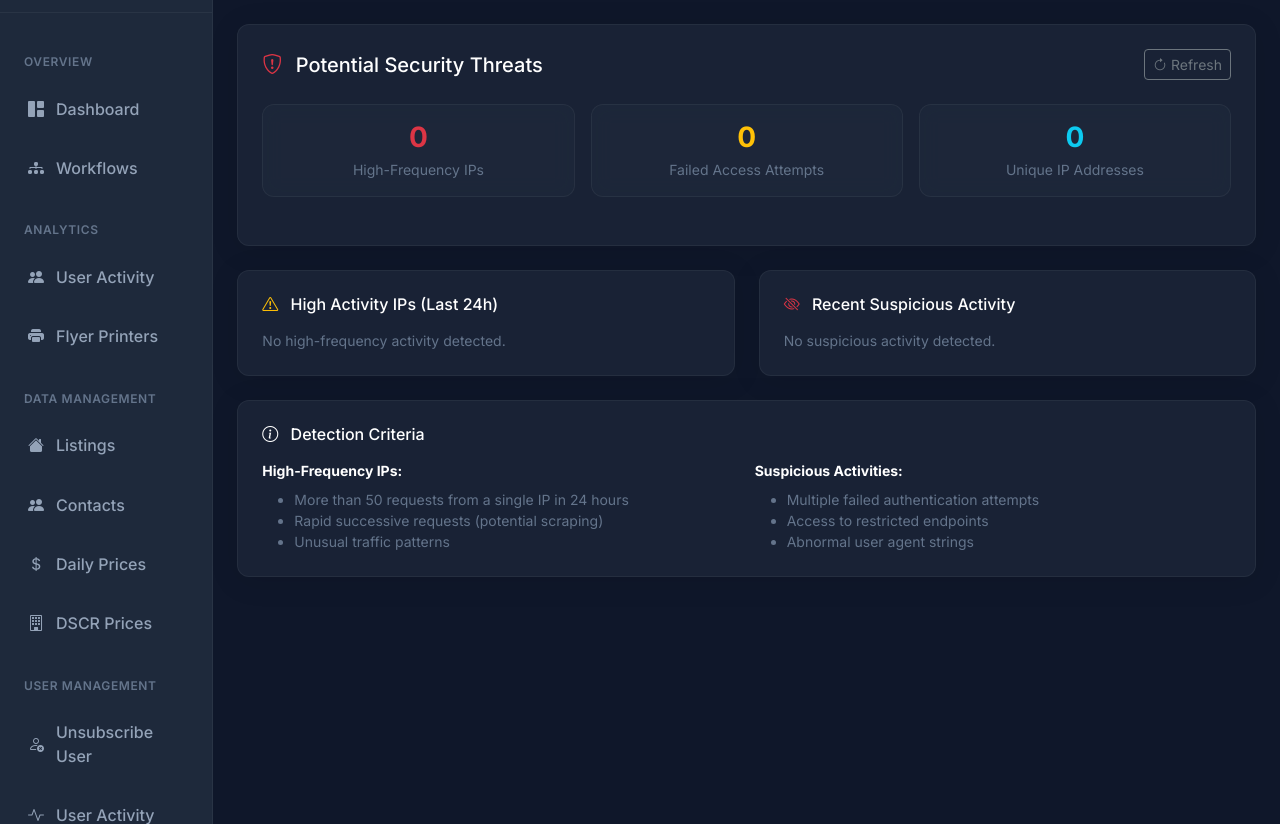
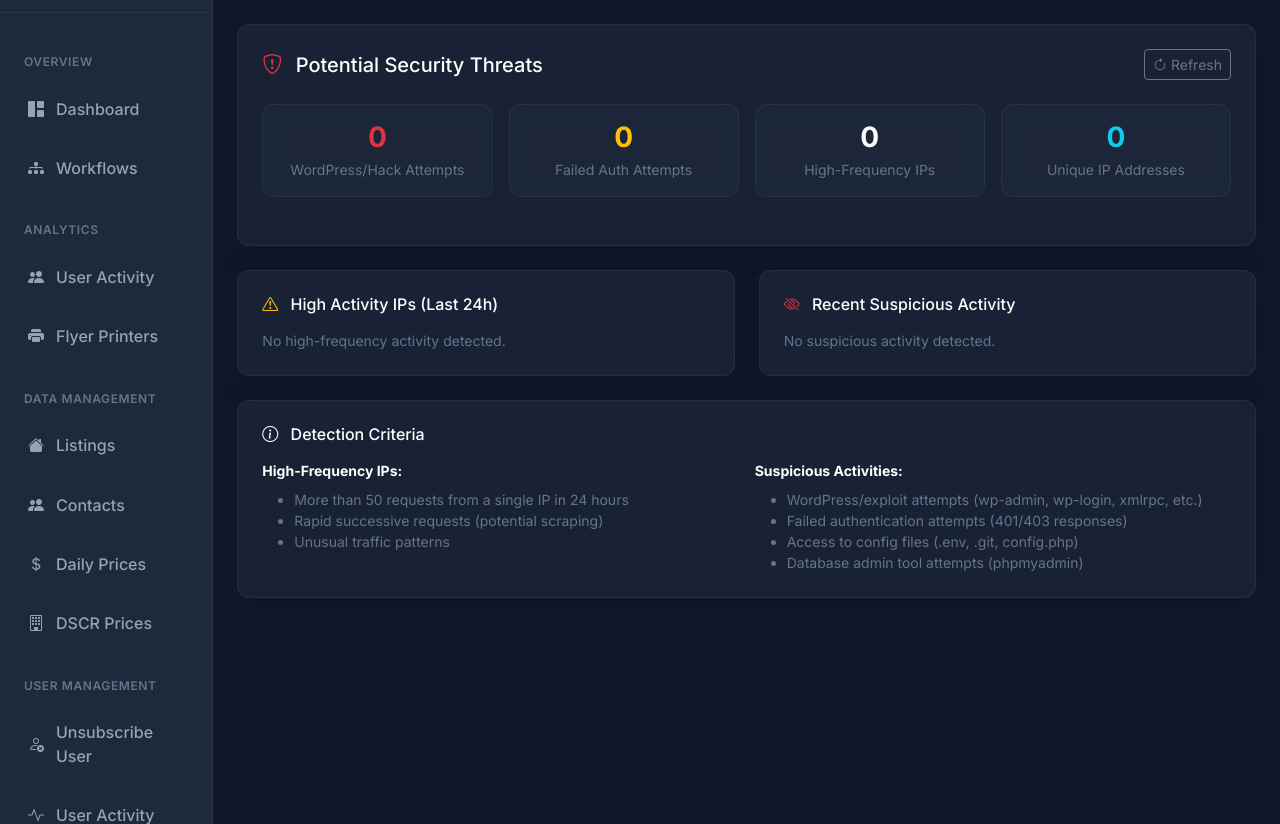
Before and after one commit to programmeroo/RRR_Admin, a Flask app: page /admin/suspicious-activity in a window 1280 px wide. Shown: the part 72-896 px from the top of the page. Run offline with Flask 3, Linux system fonts and the light colour scheme; parts of the project's set-up code (start-up, migrations or seed data) failed here and were passed over.

Commit message:
Minor updates

```diff
--- a/routes/admin_routes.py
+++ b/routes/admin_routes.py
@@ -231,7 +231,7 @@ def dashboard():
                 rates[loan_type_map[loan_type]] = rate_value
 
     # Get flyer printers count
-    all_activities, _ = api.get_activities(page=1, per_page=50)
+    all_activities, _ = api.get_activities(page=1, per_page=5000, action_like='print_flyer%')
 
     # Handle pagination format and count unique emails
     flyer_printers_count = 0
@@ -305,8 +305,8 @@ def user_print_activity():
         log(f'Error extracting activities: {result}', 'danger')
 
     """View users who printed flyers from the website"""
-    # Get all activities and filter for print_flyer actions
-    all_activities, status_code = api.get_activities(page=1, per_page=50)
+    # Get all activities where contact_id > 2 (exclude system/test contacts)
+    all_activities, status_code = api.get_activities(page=1, per_page=5000, contact_id_gt=2)
     if status_code != 200:
         log(f'Error loading activities: {all_activities}', 'danger')
         activities = []
@@ -358,7 +358,8 @@ def user_print_activity():
 
 @admin_bp.route('/visitor-activity')
 def visitor_activity():
-    all_activities, status_code = api.get_activities(page=1, per_page=50)
+    # Get all activities where contact_id > 2 (exclude system/test contacts)
+    all_activities, status_code = api.get_activities(page=1, per_page=5000, contact_id_gt=2)
     if status_code != 200:
         log(f'Error loading activities: {all_activities}', 'danger')
         activities = []
@@ -411,8 +412,8 @@ def visitor_activity():
 @admin_bp.route('/export-visitor-activity')
 def export_visitor_activity():
     """Export user activity to CSV"""
-    # Get all activities and filter for print_flyer actions
-    all_activities, status_code = api.get_activities(page=1, per_page=50)
+    # Get all activities where contact_id > 2 (exclude system/test contacts)
+    all_activities, status_code = api.get_activities(page=1, per_page=5000, contact_id_gt=2)
 
     if status_code != 200:
         log(f'Error loading activities for export: {all_activities}', 'danger')
@@ -488,8 +489,8 @@ def export_visitor_activity():
 @admin_bp.route('/export-print-activity')
 def export_print_activity():
     """Export user activity to CSV"""
-    # Get all activities and filter for print_flyer actions
-    all_activities, status_code = api.get_activities(activity_type="print_flyer")
+    # Get all print flyer activities
+    all_activities, status_code = api.get_activities(page=1, per_page=5000, action_like='print_flyer%')
 
     if status_code != 200:
         log(f'Error loading activities for export: {all_activities}', 'danger')
@@ -583,7 +584,8 @@ def listings():
 
 def _get_flyer_printer_data():
     """Helper to get and filter flyer printer data"""
-    all_activities, status_code = api.get_activities(page=1, per_page=50)
+    # Filter at API level by action pattern (print_flyer_owner, print_flyer_dscr, etc.)
+    all_activities, status_code = api.get_activities(page=1, per_page=5000, action_like='print_flyer%')
 
     if status_code != 200:
         log(f"API error: {all_activities}", 'danger')
@@ -754,26 +756,45 @@ def suspicious_activity():
             ip = log_entry.get('ip_address', 'Unknown')
             ip_counts[ip] = ip_counts.get(ip, 0) + 1
 
-            # Flag suspicious patterns
+            # Flag suspicious patterns - only unauthorized access attempts
             endpoint = log_entry.get('endpoint', '')
             status_code = log_entry.get('status_code', 200)
 
-            # Failed auth attempts, unusual endpoints
-            if status_code in [401, 403, 404] or 'admin' in endpoint or 'api_key' in endpoint:
+            # Only flag failed auth attempts (401/403), not 404s which are common for legitimate API requests
+            if status_code in [401, 403]:
                 suspicious_activities.append({
                     'ip_address': ip,
-                    'activity_type': 'API Access',
-                    'action': f"{log_entry.get('method', 'GET')} {endpoint}",
+                    'activity_type': 'Failed Auth',
+                    'action': f"{log_entry.get('method', 'GET')} {endpoint} ({status_code})",
                     'created': log_entry.get('created', ''),
                     'email': None,
                     'email_address': None
                 })
 
-    # Process web logs
+    # Process web logs - look for WordPress/hacking attempts
+    wordpress_patterns = ['/wp-', 'wp-admin', 'wp-login', 'wp-content', 'wp-includes',
+                         'xmlrpc', 'phpmyadmin', '.env', '.git', 'config.php',
+                         'admin.php', 'install.php', 'setup.php']
+
     if isinstance(web_logs, list):
         for log_entry in web_logs:
             ip = log_entry.get('ip_address', 'Unknown')
             ip_counts[ip] = ip_counts.get(ip, 0) + 1
+
+            # Check for WordPress/hack attempts
+            path = log_entry.get('path', '').lower()
+            status_code = log_entry.get('status_code', 200)
+
+            # Flag any WordPress-related requests or common exploit attempts
+            if any(pattern in path for pattern in wordpress_patterns):
+                suspicious_activities.append({
+                    'ip_address': ip,
+                    'activity_type': 'Hack Attempt',
+                    'action': f"{log_entry.get('method', 'GET')} {path} ({status_code})",
+                    'created': log_entry.get('created', ''),
+                    'email': None,
+                    'email_address': None
+                })
 
     # Identify high-frequency IPs (potential DDoS or scraping)
     high_frequency_ips = [
@@ -788,7 +809,8 @@ def suspicious_activity():
 
     stats = {
         'high_frequency_ips': len(high_frequency_ips),
-        'failed_attempts': len([a for a in suspicious_activities if '401' in str(a) or '403' in str(a)]),
+        'failed_attempts': len([a for a in suspicious_activities if a['activity_type'] == 'Failed Auth']),
+        'hack_attempts': len([a for a in suspicious_activities if a['activity_type'] == 'Hack Attempt']),
         'unique_ips': len(ip_counts)
     }
 
--- a/services/database_access.py
+++ b/services/database_access.py
@@ -267,7 +267,7 @@ def get_web_log(**kwargs):
 
 
 def purge_api_log(log="api_log", before=""):
-    return _request("REMOVE", "appi_log", params={"log":log, "before": before})
+    return _request("REMOVE", "api_log", params={"log":log, "before": before})
 
 
 # debug=False, max_send=25, week=0
--- a/templates/admin/suspicious_activity.html
+++ b/templates/admin/suspicious_activity.html
@@ -16,19 +16,25 @@
   </div>
 
   <div class="row g-3 mb-4">
-    <div class="col-md-4">
+    <div class="col-md-3">
       <div class="glass-card p-3 text-center">
-        <h3 class="fw-bold text-danger mb-1">{{ stats.high_frequency_ips }}</h3>
+        <h3 class="fw-bold text-danger mb-1">{{ stats.hack_attempts }}</h3>
+        <p class="text-muted small mb-0">WordPress/Hack Attempts</p>
+      </div>
+    </div>
+    <div class="col-md-3">
+      <div class="glass-card p-3 text-center">
+        <h3 class="fw-bold text-warning mb-1">{{ stats.failed_attempts }}</h3>
+        <p class="text-muted small mb-0">Failed Auth Attempts</p>
+      </div>
+    </div>
+    <div class="col-md-3">
+      <div class="glass-card p-3 text-center">
+        <h3 class="fw-bold text-orange mb-1">{{ stats.high_frequency_ips }}</h3>
         <p class="text-muted small mb-0">High-Frequency IPs</p>
       </div>
     </div>
-    <div class="col-md-4">
-      <div class="glass-card p-3 text-center">
-        <h3 class="fw-bold text-warning mb-1">{{ stats.failed_attempts }}</h3>
-        <p class="text-muted small mb-0">Failed Access Attempts</p>
-      </div>
-    </div>
-    <div class="col-md-4">
+    <div class="col-md-3">
       <div class="glass-card p-3 text-center">
         <h3 class="fw-bold text-info mb-1">{{ stats.unique_ips }}</h3>
         <p class="text-muted small mb-0">Unique IP Addresses</p>
@@ -129,9 +135,10 @@
       <div class="text-muted small">
         <strong class="text-white">Suspicious Activities:</strong>
         <ul class="mb-0 mt-2">
-          <li>Multiple failed authentication attempts</li>
-          <li>Access to restricted endpoints</li>
-          <li>Abnormal user agent strings</li>
+          <li>WordPress/exploit attempts (wp-admin, wp-login, xmlrpc, etc.)</li>
+          <li>Failed authentication attempts (401/403 responses)</li>
+          <li>Access to config files (.env, .git, config.php)</li>
+          <li>Database admin tool attempts (phpmyadmin)</li>
         </ul>
       </div>
     </div>
```
Also changed, not shown: routes/workflow_routes.py (+36 -0 lines), services/old_archive.py (deleted, +0 -138 lines), templates/admin/workflows.html (+20 -2 lines).
